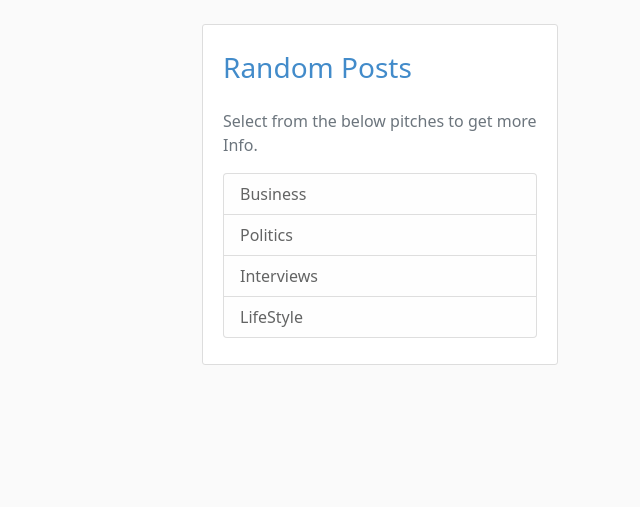
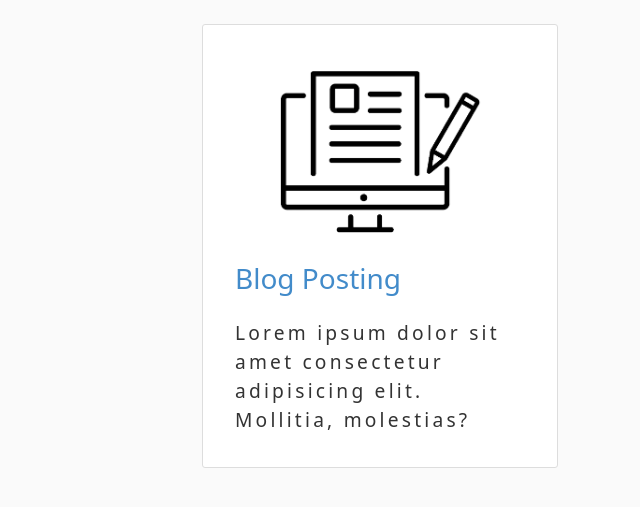
Before and after one commit to fobiero/Blog_C04, a Flask app: page / in a window 1280 px wide. Shown: the part 56-563 px from the top of the page, without its empty margins (640-1280 px from the left). Run offline with Flask 2, Linux system fonts and the light colour scheme; data that the repository does not hold is empty; some libraries are stand-ins or nearby versions.

Commit message:
chenged display

```diff
--- a/app/static/css/custom.css
+++ b/app/static/css/custom.css
@@ -161,3 +161,18 @@ a.article-title:hover {
 .form-group {
     margin-bottom: 1.2rem;
 }
+
+.content-section {
+    padding: 2rem;
+    align-items: center;
+    /* text-align: center; */
+}
+
+.content-section small {
+    letter-spacing: .2rem;
+    font-size: 1.2rem;
+}
+
+.content-section img {
+    width: 100%;
+}
--- a/app/templates/default.html
+++ b/app/templates/default.html
@@ -46,15 +46,9 @@
             </div>
             <div class="col-md-4">
                 <div class="content-section">
-                    <h3 id="pop_pi">Random Posts</h3>
-                    <p class='text-muted'>Select from the below pitches to get more Info.
-                        <ul class="list-group">
-                            <li class="list-group-item list-group-item-light">Business</li>
-                            <li class="list-group-item list-group-item-light">Politics</li>
-                            <li class="list-group-item list-group-item-light">Interviews</li>
-                            <li class="list-group-item list-group-item-light">LifeStyle</li>
-                        </ul>
-                    </p>
+                    <img src="{{url_for('static', filename='blog.png')}}" alt="">
+                    <h3 id="pop_pi">Blog Posting</h3>
+                    <small>Lorem ipsum dolor sit amet consectetur adipisicing elit. Mollitia, molestias?</small>
                 </div>
             </div>
         </div>
```
Also changed, not shown: app/routes.py (+0 -16 lines), app/static/blog.png (added).
